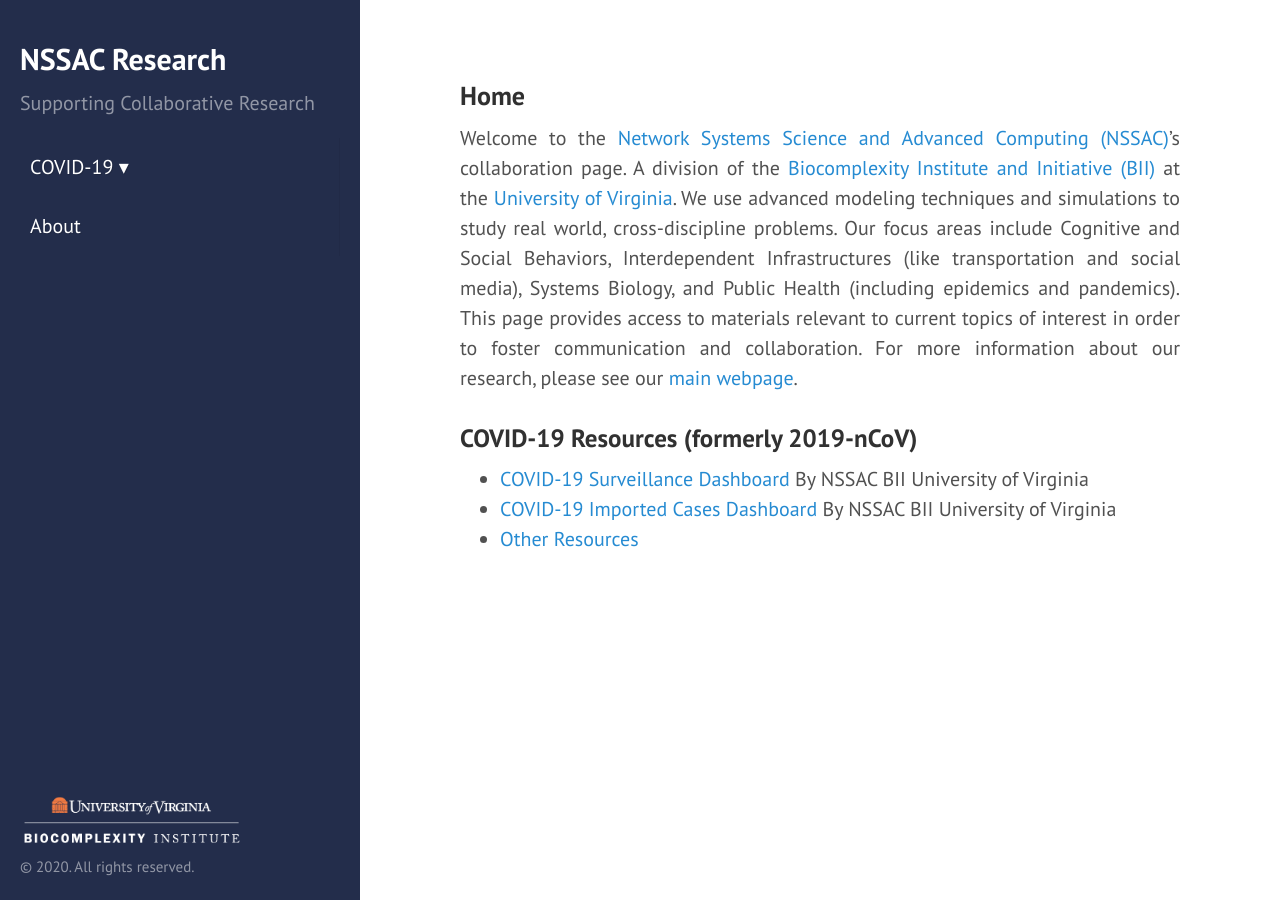
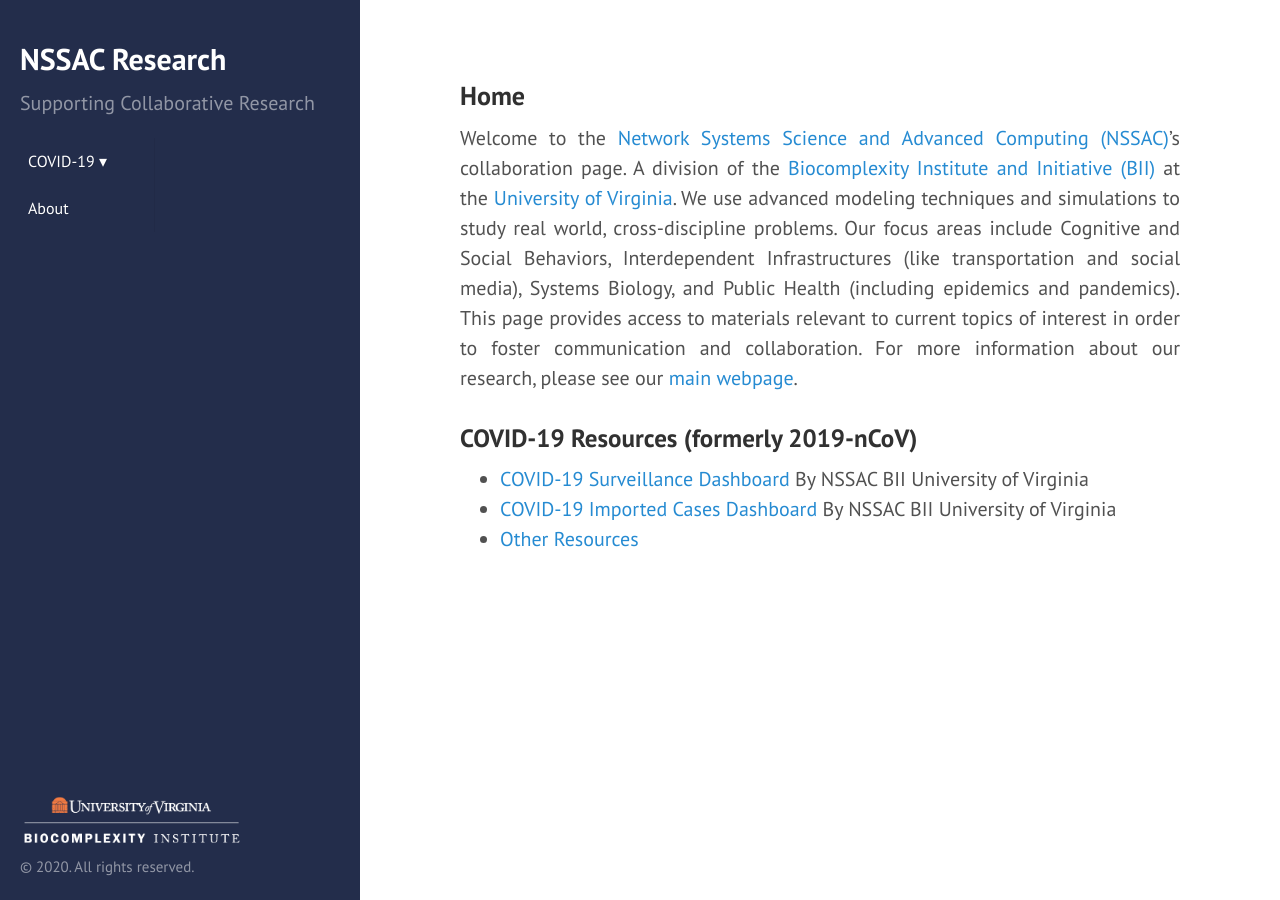
Before and after one commit to mehta-gaurav/mehta-gaurav.github.io, a Jekyll site: the page built from index.md, in a window 1280 px wide. Built offline with Jekyll 4.4.1, drawn with Linux system fonts in a browser that asks for light colours.

Commit message:
Update layout.css

```diff
--- a/public/css/layout.css
+++ b/public/css/layout.css
@@ -46,7 +46,8 @@
     color: white;
     text-shadow: 1px 1px 0 rgba(0, 0, 0, .125);
     //background-color: #09c;
-    //width: 144px;
+    width: 135px;
+    font-size: 16px;
 }
 
 a:-webkit-any-link {
```
